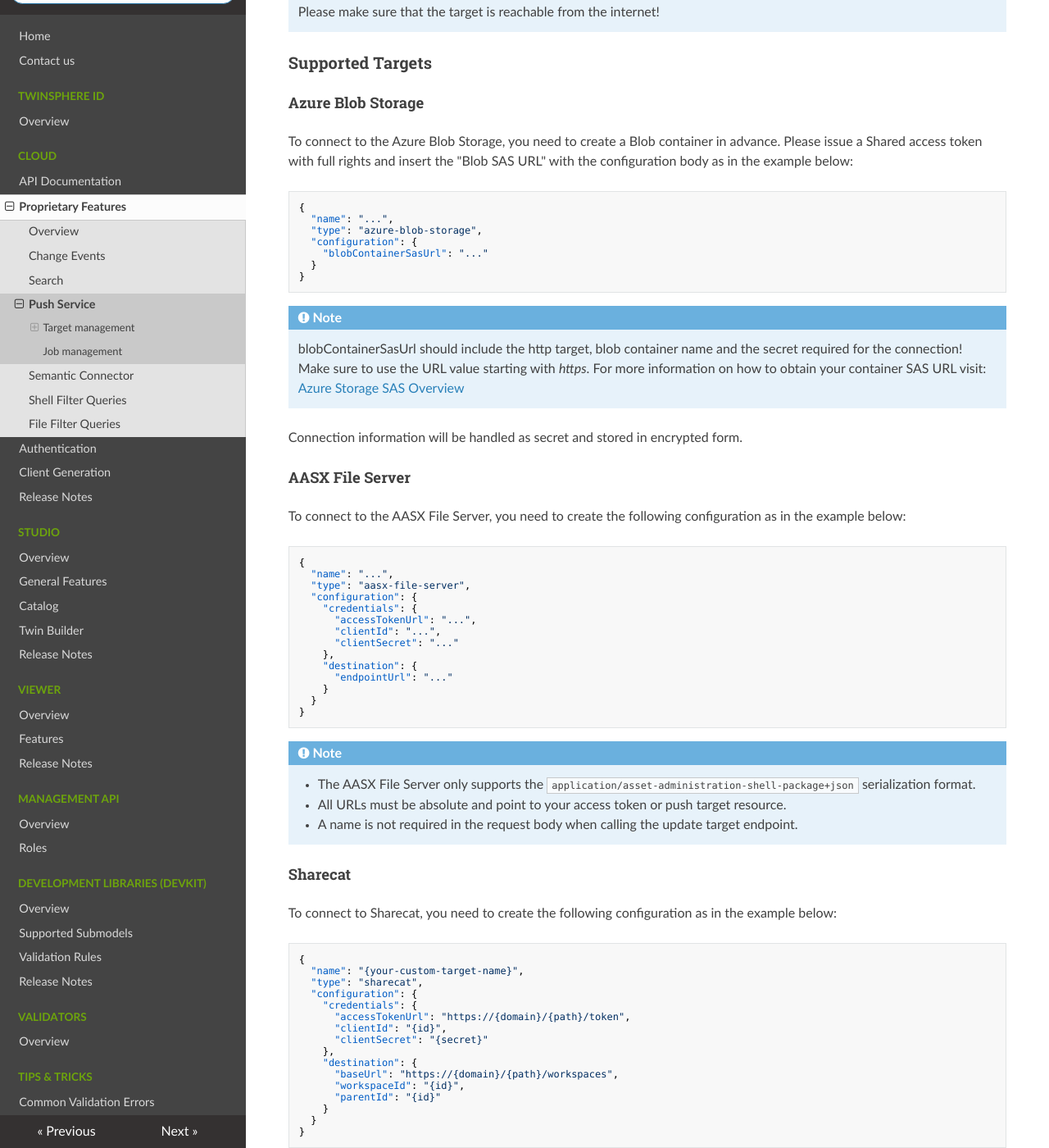
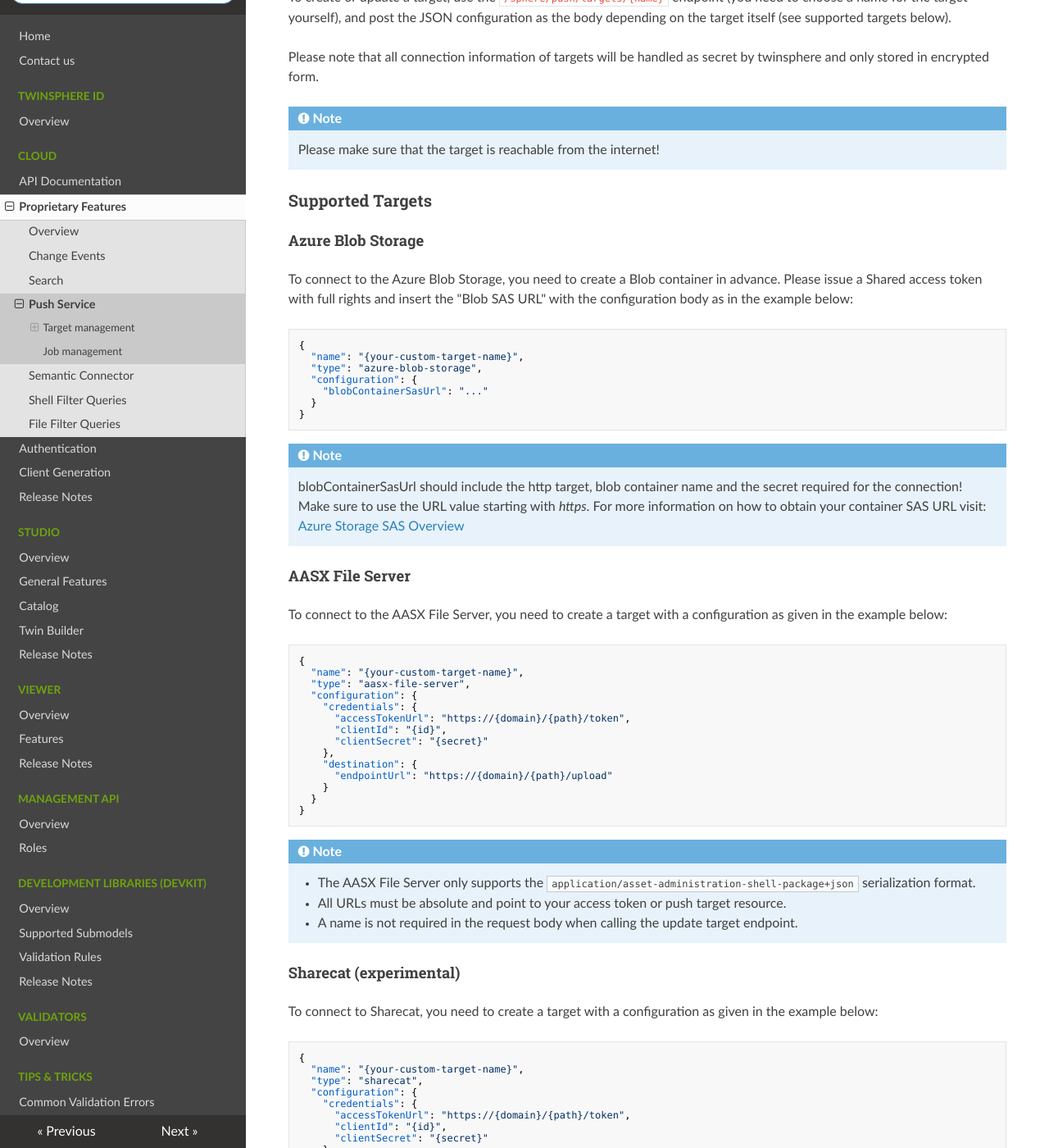
Before and after one commit to twinsphere/twinsphere.github.io, an MkDocs documentation site: the page built from docs/cloud-push-service.md, in a window 1280 px wide and 1400 px high, scrolled down 568 px. Shown: the whole window at 82% size. Built offline with MkDocs 1.6.1, drawn with Linux system fonts in a browser that asks for light colours; nearby versions of some CDN libraries; some of the changed text lies outside the part shown.

Commit message:
feat(sharecat): improve docs and add experimental hint

````diff
--- a/docs/cloud-push-service.md
+++ b/docs/cloud-push-service.md
@@ -6,8 +6,12 @@
 
 To send AAS data to a desired target, the following procedure must be followed:
 
-1. Create a valid target via the API
-2. Create a new push job with the IDs of the shells and submodels you want to push
+1. Create a valid target
+2. Create a new push job with
+    1. the name of the target to push the data to
+    2. the IDs of the shells and submodels you want to push
+    3. the desired serialization format
+    4. boolean if to include concept descriptions.
 
 ## Target management
 
@@ -16,6 +20,9 @@
 To create or update a target, use the `/sphere/push/targets/{name}` endpoint
 (you need to choose a name for the target yourself), and post the JSON configuration
 as the body depending on the target itself (see supported targets below).
+
+Please note that all connection information of targets will be handled as secret
+by twinsphere and only stored in encrypted form.
 
 !!! note
     Please make sure that the target is reachable from the internet!
@@ -30,7 +37,7 @@
 
 ```json
 {
-  "name": "...",
+  "name": "{your-custom-target-name}",
   "type": "azure-blob-storage",
   "configuration": {
     "blobContainerSasUrl": "..."
@@ -44,24 +51,22 @@
     For more information on how to obtain your container SAS URL
     visit: [Azure Storage SAS Overview](https://learn.microsoft.com/en-us/azure/storage/common/storage-sas-overview)
 
-Connection information will be handled as secret and stored in encrypted form.
-
 #### AASX File Server
 
-To connect to the AASX File Server, you need to create the following configuration as in the example below:
+To connect to the AASX File Server, you need to create a target with a configuration as given in the example below:
 
 ```json
 {
-  "name": "...",
+  "name": "{your-custom-target-name}",
   "type": "aasx-file-server",
   "configuration": {
     "credentials": {
-      "accessTokenUrl": "...",
-      "clientId": "...",
-      "clientSecret": "..."
+      "accessTokenUrl": "https://{domain}/{path}/token",
+      "clientId": "{id}",
+      "clientSecret": "{secret}"
     },
     "destination": {
-      "endpointUrl": "..."
+      "endpointUrl": "https://{domain}/{path}/upload"
     }
   }
 }
@@ -72,9 +77,9 @@
     - All URLs must be absolute and point to your access token or push target resource.
     - A name is not required in the request body when calling the update target endpoint.
 
-#### Sharecat
+#### Sharecat (experimental)
 
-To connect to Sharecat, you need to create the following configuration as in the example below:
+To connect to Sharecat, you need to create a target with a configuration as given in the example below:
 
 ```json
 {
@@ -97,8 +102,10 @@
 
 > **Note**
 >
+> - The Sharecat target is currently in **experimental** state and may be modified or removed in future releases.
 > - Sharecat only supports the `application/asset-administration-shell-package+json` serialization format.
 > - All URLs must be absolute and point to your access token or push target resource.
+> - The destination's `workspaceId` and `parentId` are specific Ids of the Sharecat eco-system.
 > - A name is not required in the request body when calling the update target endpoint.
 
 ## Job management
````
